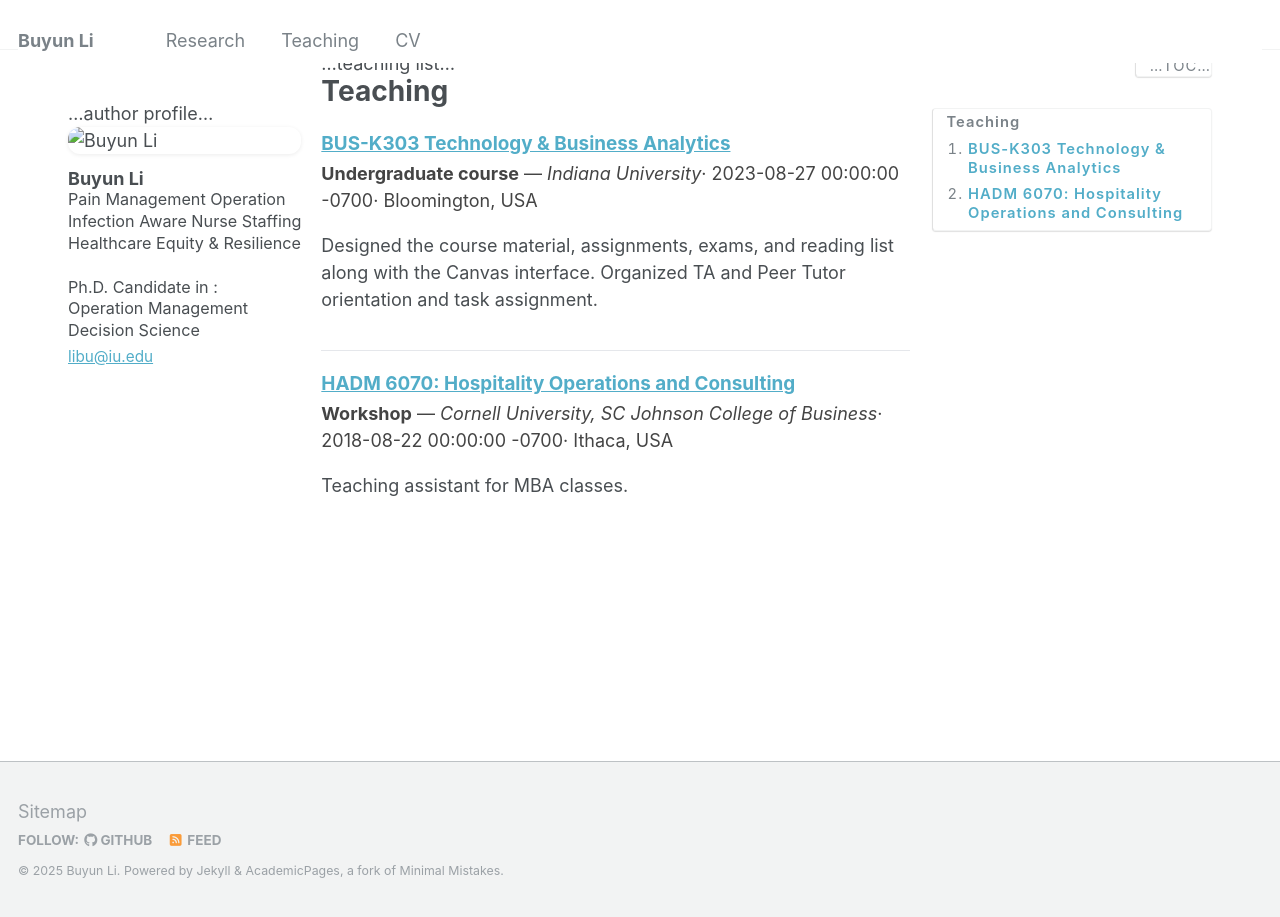
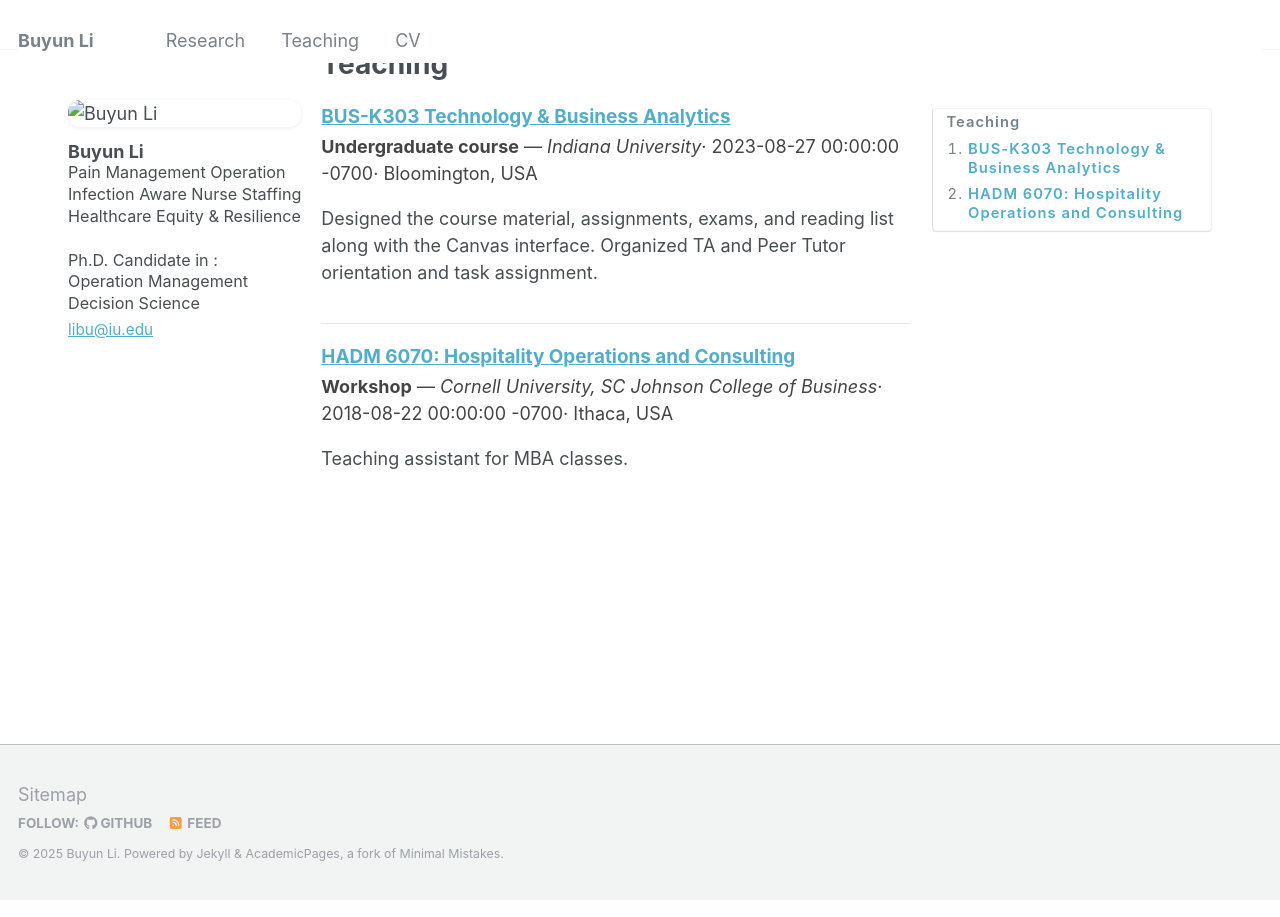
Before and after one commit to BuyunLi/BuyunLi.github.io, a Jekyll site: the page built from _pages/teaching.html, in a window 1280 px wide. Built offline with Jekyll 4.4.1, drawn with Linux system fonts in a browser that asks for light colours.

Commit message:
Update teaching.html

```diff
--- a/_pages/teaching.html
+++ b/_pages/teaching.html
@@ -3,20 +3,14 @@ layout: default
 title: "Teaching"
 permalink: /teaching/
 ---
-<div id="main" class="teach-3col" role="main">
-  <aside class="sidebar">…author profile…</aside>
-  <div class="archive">…teaching list…</div>
-  <aside class="toc toc--right">…TOC…</aside>
-</div>
 
 {%- assign items = site.teaching | sort: "title" -%}
 
 <div id="main" class="teach-3col" role="main">
-  <!-- LEFT: author profile (no theme includes) -->
+  <!-- LEFT: author profile -->
   <aside class="sidebar">
-    {%- assign avatar = site.author.avatar -%}
-    {%- if avatar -%}
-      <img class="sidebar__avatar" src="{{ avatar | relative_url }}" alt="{{ site.author.name | default: site.title }}">
+    {%- if site.author.avatar -%}
+      <img class="sidebar__avatar" src="{{ site.author.avatar | relative_url }}" alt="{{ site.author.name | default: site.title }}">
     {%- endif -%}
     <div class="sidebar__bio">
       <h2 class="sidebar__name">{{ site.author.name | default: site.title }}</h2>
@@ -77,11 +71,9 @@ permalink: /teaching/
     <ol class="toc__list">
       {%- for c in items -%}
         {%- assign anchor_id = c.slug | default: c.title | slugify -%}
-        <li>
-          <a href="#teach-{{ anchor_id }}" class="toc__anchor">
-            <span class="toc__title-text">{{ c.title }}</span>
-          </a>
-        </li>
+        <li><a href="#teach-{{ anchor_id }}" class="toc__anchor">
+          <span class="toc__title-text">{{ c.title }}</span>
+        </a></li>
       {%- endfor -%}
     </ol>
   </aside>
```
